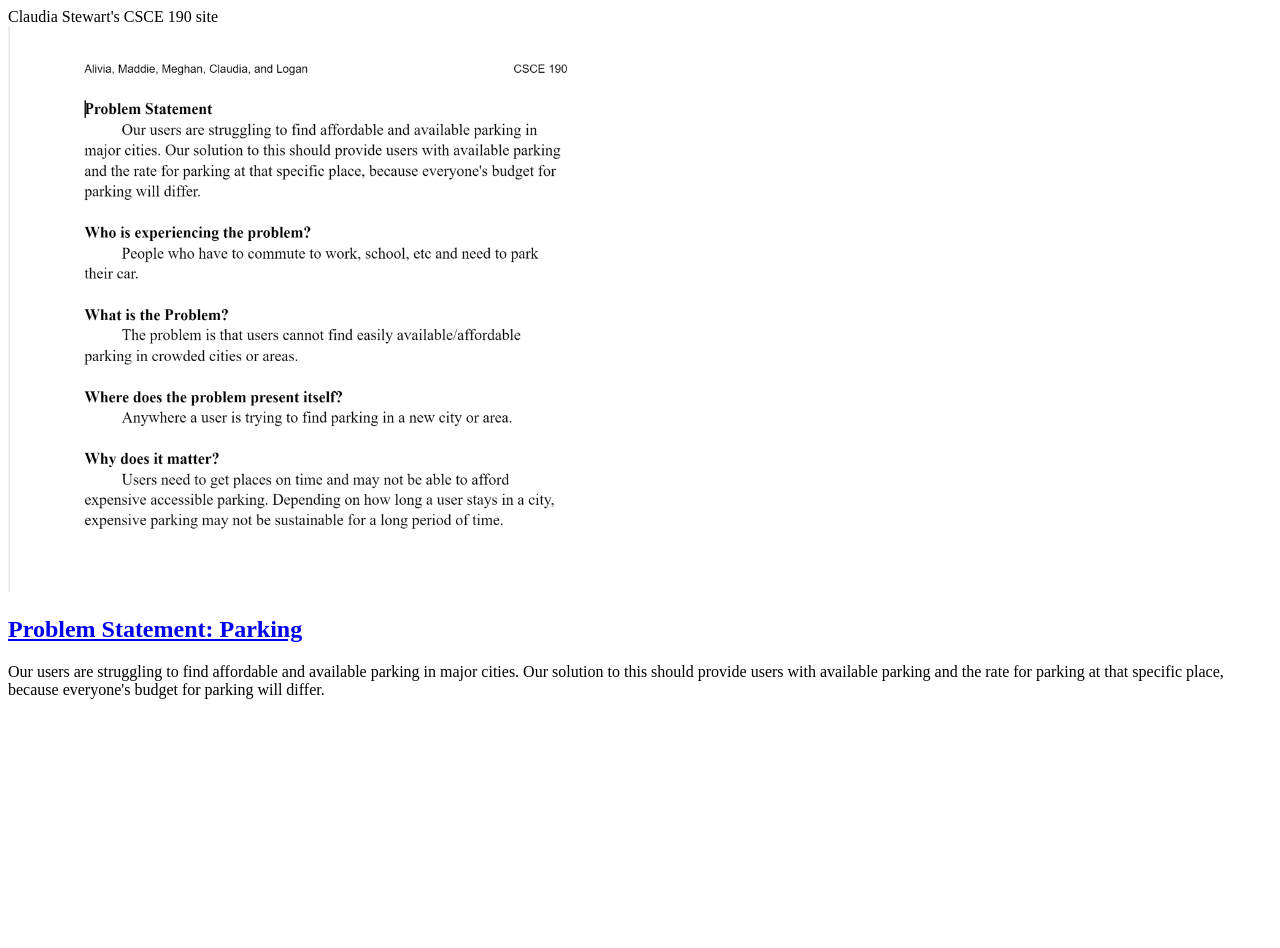
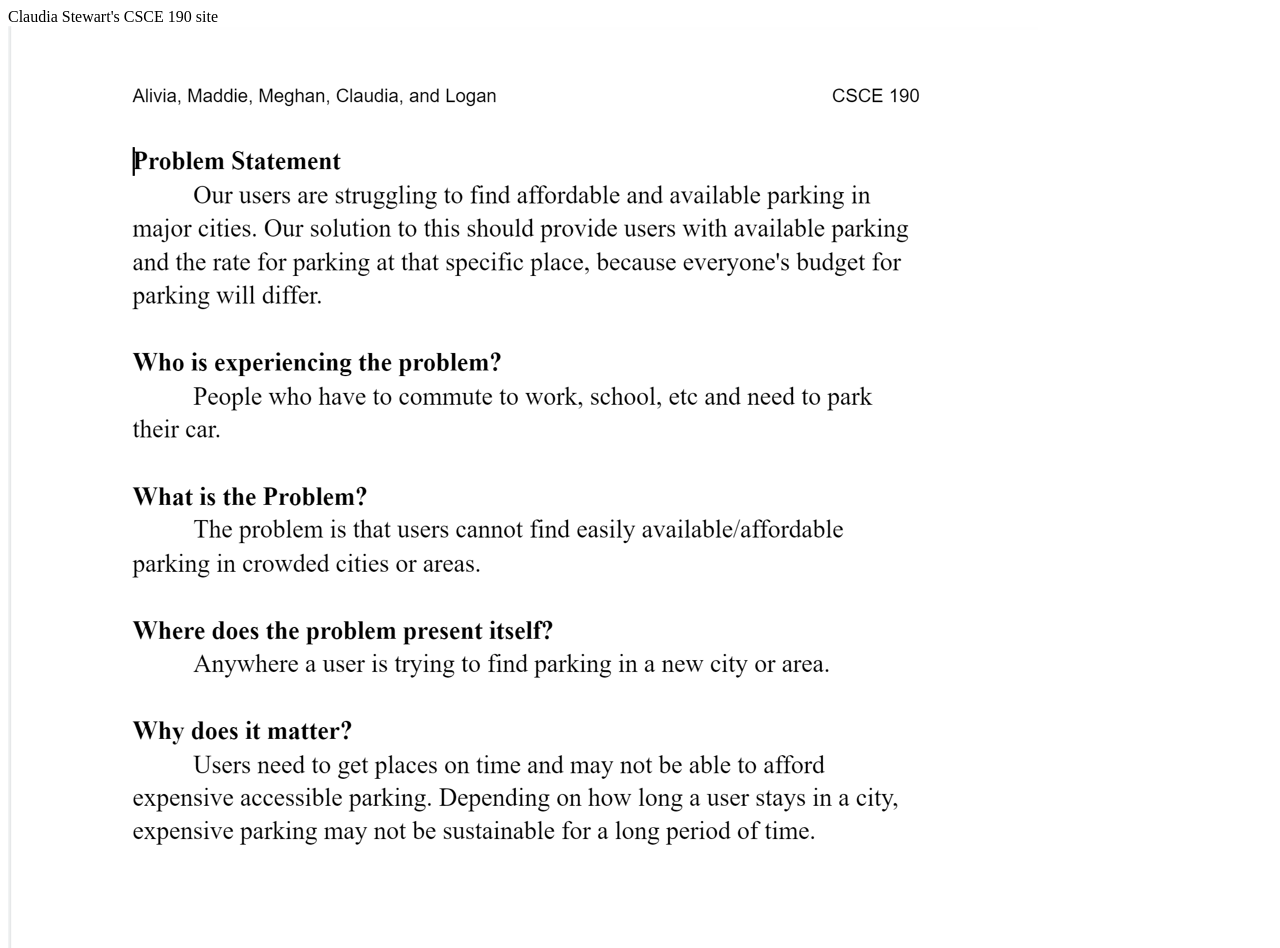
Before and after one commit to claudiastewart/claudiastewart.github.io, a plain HTML site: page index.html in a window 1280 px wide. Shown: the top 948 px of the page. Before the commit the page ends 800 px from the top, so only its background shows below. Drawn offline with Linux system fonts and the light colour scheme.

Commit message:
Add files via upload

```diff
--- a/index.html
+++ b/index.html
@@ -7,7 +7,7 @@
         <hl>Claudia Stewart's CSCE 190 site</hl>
 
         <section class="assignment">
-            <a href="files/Problem Statement #1.pdf"><img src="Images/Screenshot Problem Statement.png" style="height: 50%; width: 50%;"></a>
+            <a href="files/Problem Statement #1.pdf"><img src="Images/Screenshot Problem Statement.png"></a>
             <section class="ass-details">
                 <a href="files/Problem Statement #1.pdf"><h2>Problem Statement: Parking</h2></a>
                 <p>Our users are struggling to find affordable and available parking in major cities. Our solution to this should provide users with available parking and the rate for parking at that specific place, because everyone's budget for parking will differ.
```
